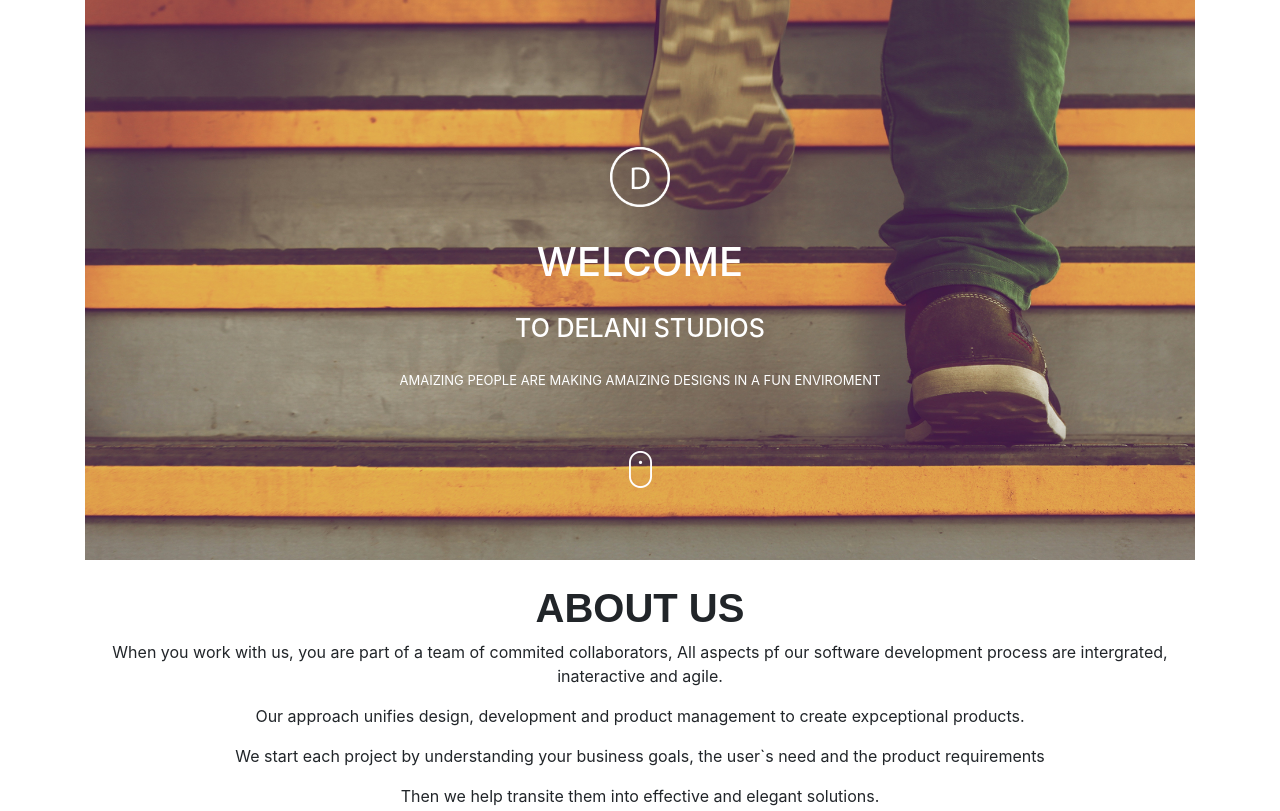
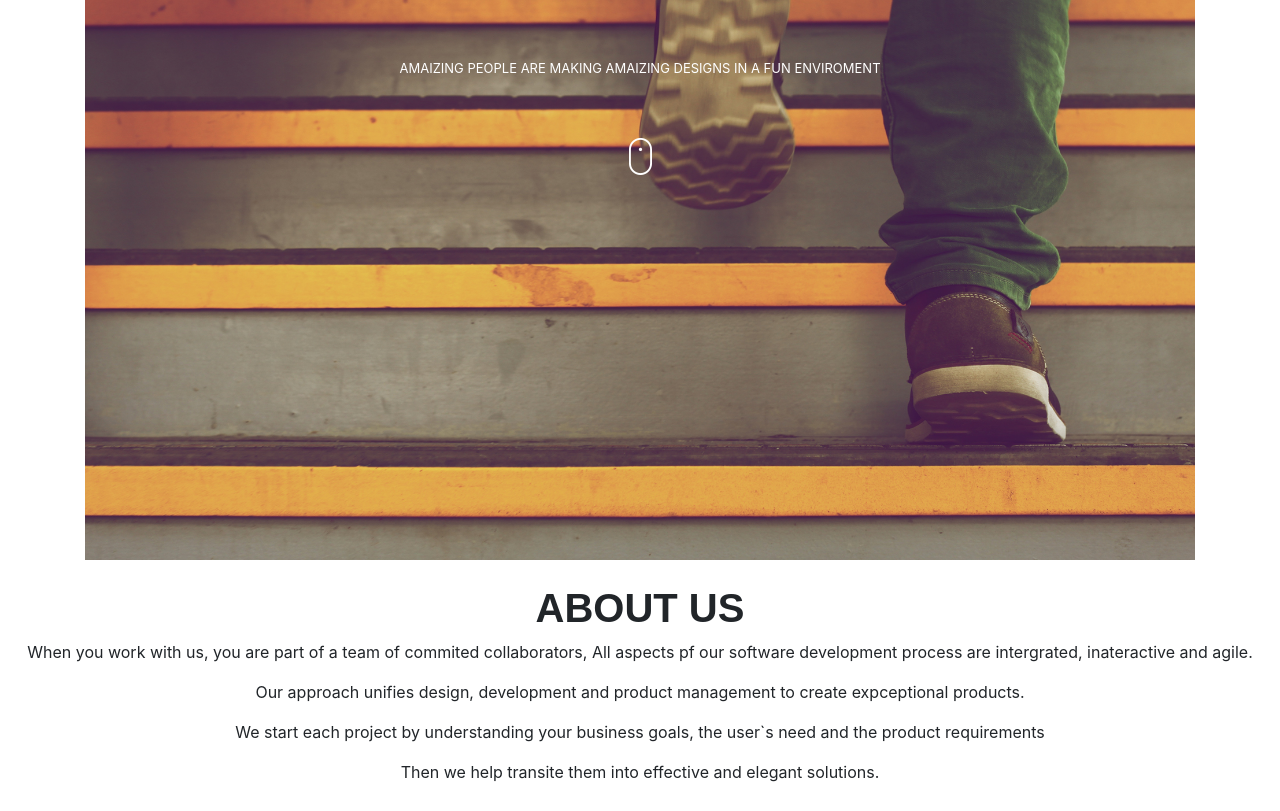
Before and after one commit to farzana583/Delani-Studio, a plain HTML site: page index.html in a window 1280 px wide. Shown: the top 811 px of the page. Drawn offline with nearby package versions, Linux system fonts and the light colour scheme.

Commit message:
modified index.html

```diff
--- a/index.html
+++ b/index.html
@@ -18,13 +18,13 @@
         <div class="intro">
 
                 <br><br><br>
-              <div> <img class="naz" src="assets/logo/logo.png" alt="logo image"></div>
+              <!-- <div> <img class="naz" src="assets/logo/logo.png" alt="logo image"></div>
                 <br>
             <div class="faz">
                 <h1 id="welcome">WELCOME</h1>
                 <br>
                 <h1 id="dilani">TO DELANI STUDIOS</h1>
-                <br>
+                <br> -->
                 <p> AMAIZING PEOPLE ARE MAKING AMAIZING DESIGNS IN A FUN ENVIROMENT</p>
                 <img class="click" src="assets/mouse_click.png" alt="mouse click">
             </div>
```
